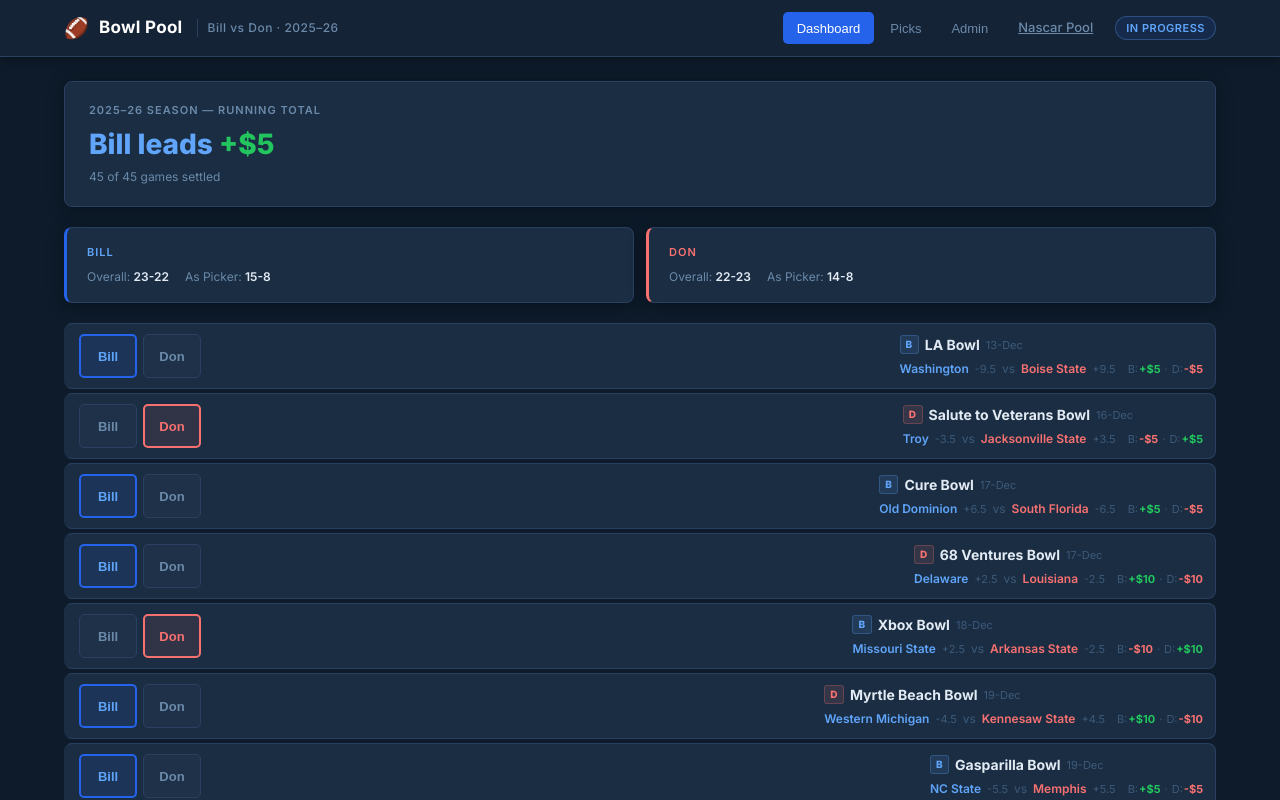
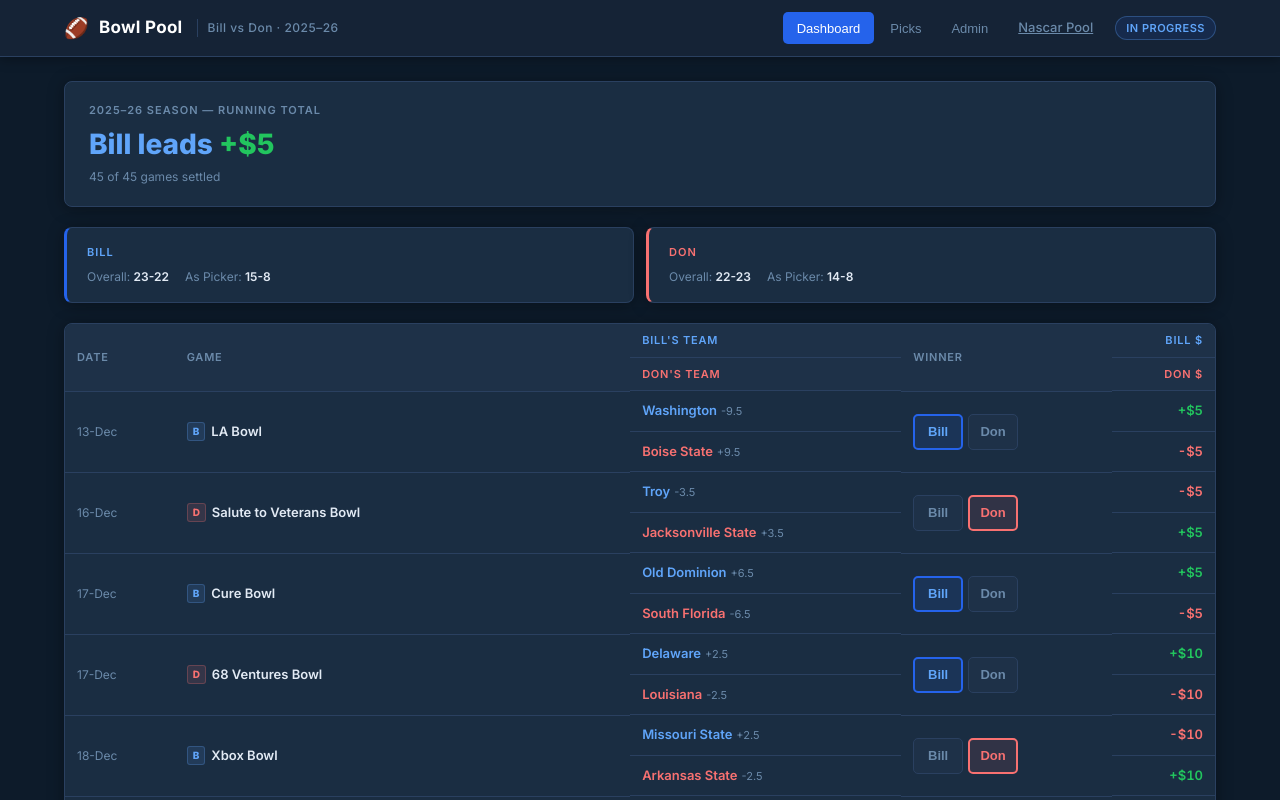
Before and after one commit to Bhimpele81/NCAABowlPool, a React (Create React App) app: page / in a window 1280 px wide. Shown: the top 800 px of the page. Built offline with nearby package versions, Linux system fonts and the light colour scheme.

Commit message:
Update Dashboard.js

```diff
--- a/src/pages/Dashboard.js
+++ b/src/pages/Dashboard.js
@@ -57,9 +57,71 @@ export default function Dashboard({ state, updateState }) {
     updateState({ results: nr });
   };
 
+  const renderGame = (game) => {
+    const result     = results[game.id];
+    const billPick   = picks[game.id]?.bill   || game.team2;
+    const donPick    = picks[game.id]?.don    || game.team1;
+    const billSpread = picks[game.id]?.billSpread || game.spread2;
+    const donSpread  = picks[game.id]?.donSpread  || game.spread1;
+    const { billDelta, donDelta, settled } = calcGameResult(game, result);
+    const pickerColor = game.billPicker ? 'var(--bill)' : 'var(--don)';
+
+    return (
+      <tr key={game.id}>
+        <td style={{ color:'var(--text-muted)', fontSize:12, whiteSpace:'nowrap' }}>{game.date}</td>
+        <td>
+          <div style={{ display:'flex', alignItems:'center', gap:6 }}>
+            <span style={{
+              fontSize:10, fontWeight:800, color:pickerColor,
+              background:`color-mix(in srgb, ${pickerColor} 12%, transparent)`,
+              border:`1px solid color-mix(in srgb, ${pickerColor} 25%, transparent)`,
+              borderRadius:3, padding:'1px 5px', flexShrink:0,
+            }}>{game.billPicker ? 'B' : 'D'}</span>
+            {game.isCFP && <span style={{ fontSize:13 }}>🏆</span>}
+            <span style={{ fontWeight:600 }}>{game.name}</span>
+            {game.isCFP && <span className="badge badge-cfp">2×</span>}
+          </div>
+        </td>
+        <td className="desktop-only">
+          <span className="team-name bill-pick">{billPick}</span>
+          <span className="spread-tag">{billSpread}</span>
+        </td>
+        <td className="desktop-only">
+          <span className="team-name don-pick">{donPick}</span>
+          <span className="spread-tag">{donSpread}</span>
+        </td>
+        <td>
+          <div style={{ display:'flex', gap:5 }}>
+            <button onClick={() => setResult(game.id, 'bill')} style={{
+              minWidth:50, height:36, borderRadius:'var(--radius-sm)',
+              fontSize:13, fontWeight:700, cursor:'pointer',
+              border: result === 'bill' ? '2px solid var(--blue)' : '1px solid var(--navy-border)',
+              background: result === 'bill' ? 'var(--bill-bg)' : 'var(--navy-light)',
+              color: result === 'bill' ? 'var(--bill)' : 'var(--text-muted)',
+              transition:'all 0.15s', WebkitTapHighlightColor:'transparent',
+            }}>Bill</button>
+            <button onClick={() => setResult(game.id, 'don')} style={{
+              minWidth:50, height:36, borderRadius:'var(--radius-sm)',
+              fontSize:13, fontWeight:700, cursor:'pointer',
+              border: result === 'don' ? '2px solid var(--red)' : '1px solid var(--navy-border)',
+              background: result === 'don' ? 'var(--don-bg)' : 'var(--navy-light)',
+              color: result === 'don' ? 'var(--don)' : 'var(--text-muted)',
+              transition:'all 0.15s', WebkitTapHighlightColor:'transparent',
+            }}>Don</button>
+          </div>
+        </td>
+        <td className={`money-cell desktop-only ${settled ? moneyClass(billDelta) : 'zero'}`}>
+          {settled ? formatMoney(billDelta) : <span style={{ color:'var(--text-dim)' }}>—</span>}
+        </td>
+        <td className={`money-cell desktop-only ${settled ? moneyClass(donDelta) : 'zero'}`}>
+          {settled ? formatMoney(donDelta) : <span style={{ color:'var(--text-dim)' }}>—</span>}
+        </td>
+      </tr>
+    );
+  };
+
   return (
     <div>
-      {/* Hero */}
       <div className="dashboard-hero">
         <div>
           <div className="hero-season">2025–26 Season — Running Total</div>
@@ -71,7 +133,6 @@ export default function Dashboard({ state, updateState }) {
         </div>
       </div>
 
-      {/* Lock banner */}
       {phase === 'picking' && lockTime && (
         <div className="lock-banner">
           <span>🔒</span>
@@ -80,7 +141,6 @@ export default function Dashboard({ state, updateState }) {
         </div>
       )}
 
-      {/* Score cards */}
       <div className="scoreboard">
         <div className="score-card bill-card">
           <div className="score-card-name">Bill</div>
@@ -98,91 +158,23 @@ export default function Dashboard({ state, updateState }) {
         </div>
       </div>
 
-      {/* Game rows */}
-      <div style={{ display:'flex', flexDirection:'column', gap:4, marginBottom:16 }}>
-        {games.map(game => {
-          const result     = results[game.id];
-          const billPick   = picks[game.id]?.bill   || game.team2;
-          const donPick    = picks[game.id]?.don    || game.team1;
-          const billSpread = picks[game.id]?.billSpread || game.spread2;
-          const donSpread  = picks[game.id]?.donSpread  || game.spread1;
-          const { billDelta, donDelta, settled } = calcGameResult(game, result);
-          const pickerColor = game.billPicker ? 'var(--bill)' : 'var(--don)';
-
-          const billActive = result === 'bill';
-          const donActive  = result === 'don';
-
-          return (
-            <div key={game.id} style={{
-              background: 'var(--navy-card)',
-              border: '1px solid var(--navy-border)',
-              borderLeft: game.isCFP ? '3px solid var(--gold)' : '3px solid transparent',
-              borderRadius: 'var(--radius)',
-              padding: '10px 12px',
-              display: 'grid',
-              gridTemplateColumns: '1fr auto',
-              gap: '4px 10px',
-              alignItems: 'center',
-            }}>
-
-              {/* Game name row */}
-              <div style={{ display:'flex', alignItems:'center', gap:6 }}>
-                <span style={{
-                  fontSize:10, fontWeight:800, color:pickerColor,
-                  background:`color-mix(in srgb, ${pickerColor} 12%, transparent)`,
-                  border:`1px solid color-mix(in srgb, ${pickerColor} 25%, transparent)`,
-                  borderRadius:3, padding:'1px 5px', flexShrink:0, letterSpacing:0.5,
-                }}>{game.billPicker ? 'B' : 'D'}</span>
-                {game.isCFP && <span>🏆</span>}
-                <span style={{ fontWeight:700, fontSize:14, color:'var(--text)' }}>{game.name}</span>
-                <span style={{ fontSize:11, color:'var(--text-dim)' }}>{game.date}</span>
-                {game.isCFP && <span className="badge badge-cfp">2×</span>}
-              </div>
-
-              {/* Winner buttons — span 2 rows */}
-              <div style={{
-                display:'flex', gap:6, gridRow:'1 / 3', alignSelf:'center',
-              }}>
-                <button onClick={() => setResult(game.id, 'bill')} style={{
-                  width:58, height:44, borderRadius:'var(--radius-sm)',
-                  fontSize:13, fontWeight:700, cursor:'pointer',
-                  border: billActive ? '2px solid var(--blue)' : '1px solid var(--navy-border)',
-                  background: billActive ? 'var(--bill-bg)' : 'var(--navy-light)',
-                  color: billActive ? 'var(--bill)' : 'var(--text-muted)',
-                  transition:'all 0.15s', WebkitTapHighlightColor:'transparent',
-                }}>Bill</button>
-                <button onClick={() => setResult(game.id, 'don')} style={{
-                  width:58, height:44, borderRadius:'var(--radius-sm)',
-                  fontSize:13, fontWeight:700, cursor:'pointer',
-                  border: donActive ? '2px solid var(--red)' : '1px solid var(--navy-border)',
-                  background: donActive ? 'var(--don-bg)' : 'var(--navy-light)',
-                  color: donActive ? 'var(--don)' : 'var(--text-muted)',
-                  transition:'all 0.15s', WebkitTapHighlightColor:'transparent',
-                }}>Don</button>
-              </div>
-
-              {/* Teams row */}
-              <div style={{ display:'flex', alignItems:'center', gap:6, fontSize:12 }}>
-                <span style={{ fontWeight:600, color:'var(--bill)' }}>{billPick}</span>
-                <span style={{ color:'var(--text-dim)', fontSize:11 }}>{billSpread}</span>
-                <span style={{ color:'var(--text-dim)' }}>vs</span>
-                <span style={{ fontWeight:600, color:'var(--don)' }}>{donPick}</span>
-                <span style={{ color:'var(--text-dim)', fontSize:11 }}>{donSpread}</span>
-                {settled && (
-                  <span style={{ marginLeft:6, fontSize:11, color:'var(--text-dim)' }}>
-                    B:<span style={{ fontWeight:700, color: billDelta >= 0 ? 'var(--green)' : 'var(--red)', marginLeft:1 }}>{formatMoney(billDelta)}</span>
-                    <span style={{ margin:'0 4px' }}>·</span>
-                    D:<span style={{ fontWeight:700, color: donDelta >= 0 ? 'var(--green)' : 'var(--red)', marginLeft:1 }}>{formatMoney(donDelta)}</span>
-                  </span>
-                )}
-              </div>
-
-            </div>
-          );
-        })}
+      <div className="card" style={{ marginBottom:16, overflowX:'auto' }}>
+        <table className="data-table">
+          <thead>
+            <tr>
+              <th>Date</th>
+              <th>Game</th>
+              <th className="desktop-only" style={{ color:'var(--bill)' }}>Bill's Team</th>
+              <th className="desktop-only" style={{ color:'var(--don)' }}>Don's Team</th>
+              <th>Winner</th>
+              <th className="desktop-only num" style={{ color:'var(--bill)' }}>Bill $</th>
+              <th className="desktop-only num" style={{ color:'var(--don)' }}>Don $</th>
+            </tr>
+          </thead>
+          <tbody>{games.map(renderGame)}</tbody>
+        </table>
       </div>
 
-      {/* Rules */}
       <div className="rules-strip">
         <span>🏈 Regular: Win <strong>+$5</strong> · Loss <strong>−$10</strong></span>
         <span>🏆 CFP: Win <strong>+$10</strong> · Loss <strong>−$20</strong></span>
```
